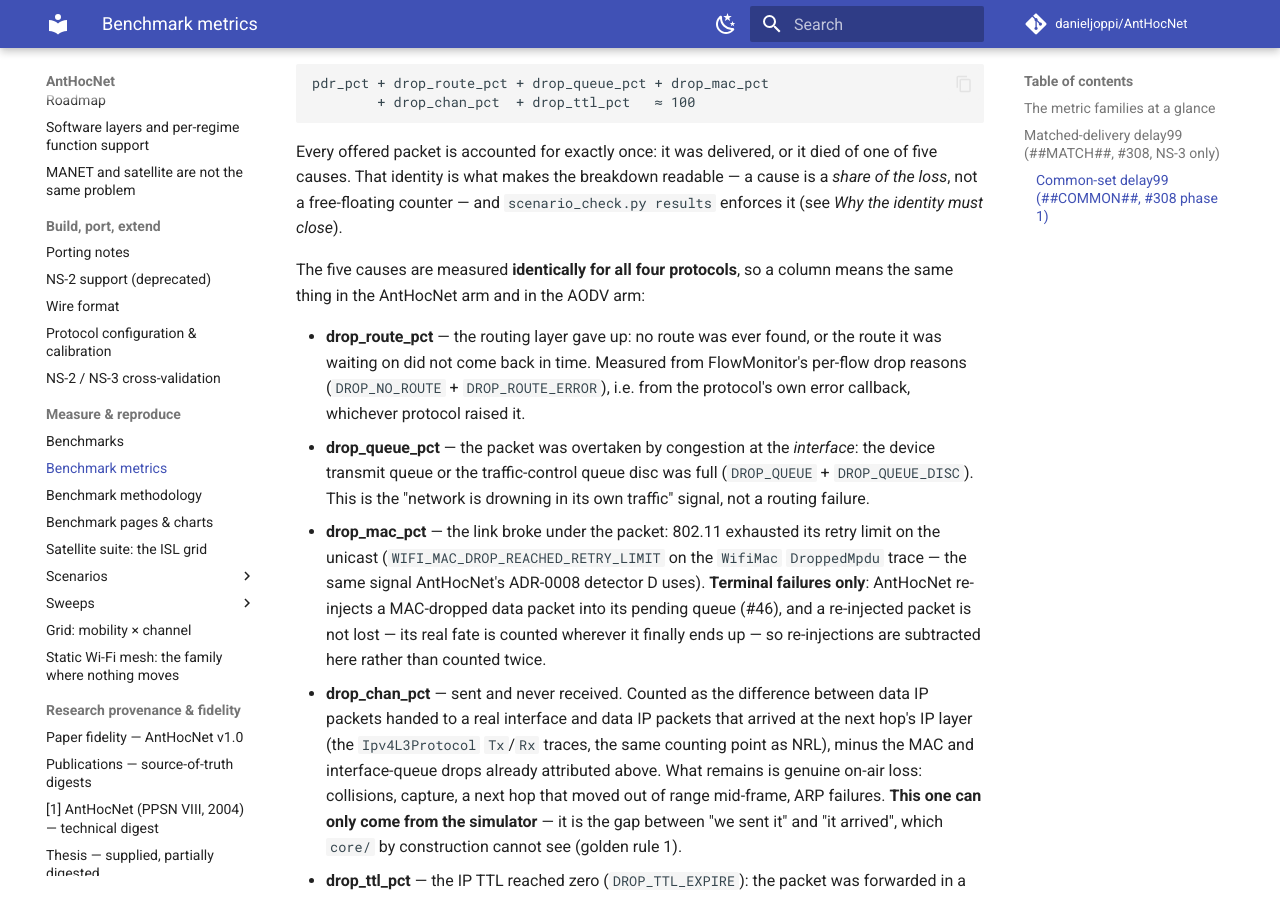
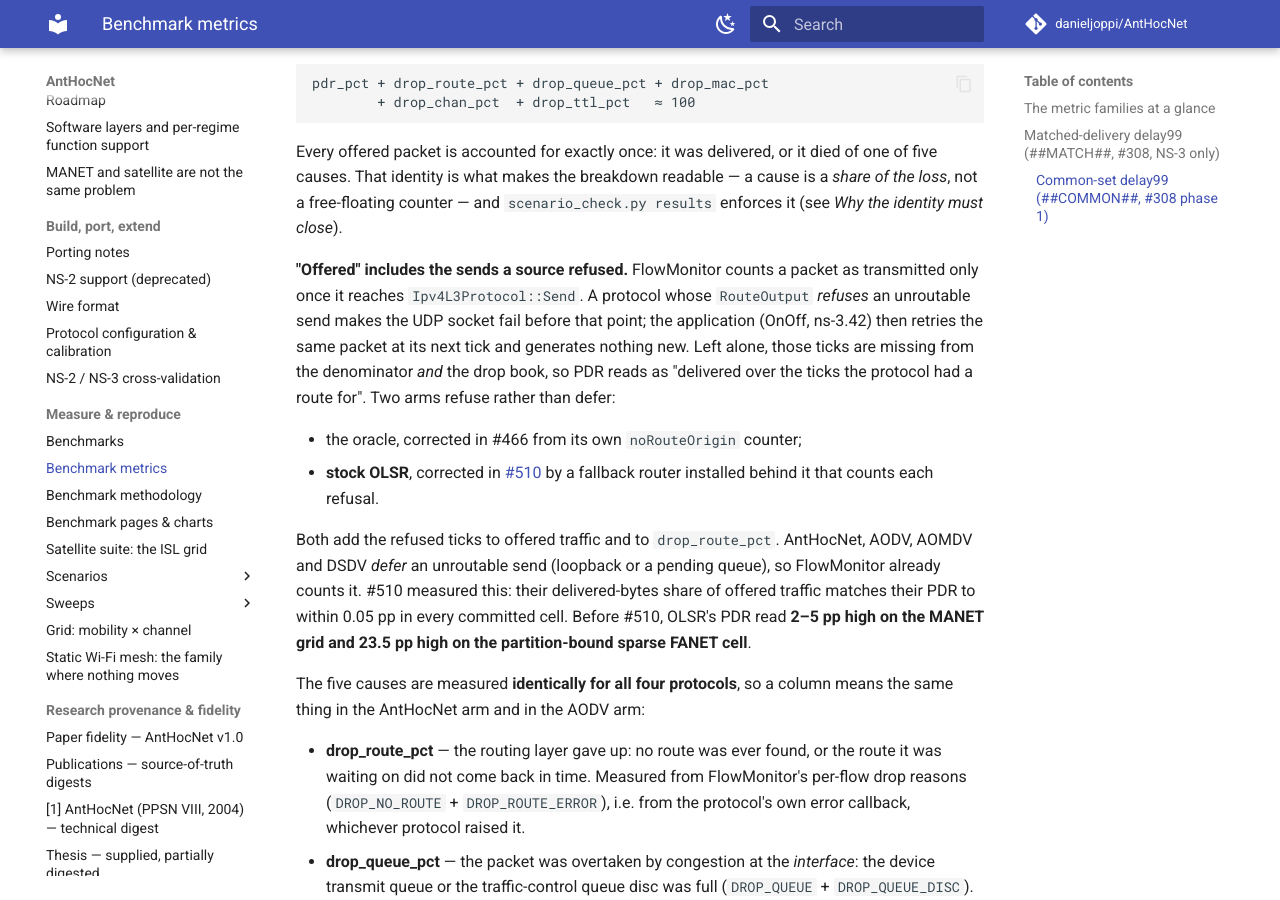
Before and after one commit to danieljoppi/AntHocNet, an MkDocs documentation site: the page built from docs/benchmarks/metrics.md, in a window 1280 px wide and 900 px high, scrolled down 20785 px. Built offline with MkDocs 1.6.1 and Material for MkDocs 9.7.7, drawn with Linux system fonts in a browser that asks for light colours; comment, search, counter and statistics services are not loaded.

Commit message:
fix(bench): count OLSR's source-refused sends as offered packets (#511)
Stock ns-3 OLSR refuses an unroutable send outright: RouteOutput returns a
null route, the UDP socket send fails before Ipv4L3Protocol::Send, and
FlowMonitor never counts the packet as transmitted. On ns-3.42 OnOff then
caches it and retries the same packet at the next tick, generating nothing
new. OLSR's PDR was therefore "delivered over the ticks it had a route
for", not over offered traffic -- the defect #464 found for the oracle,
which #466 fixed through the oracle's own noRouteOrigin counter. OLSR has
no such counter, so it was never corrected.

Fix: the OLSR arm now installs OLSR behind an Ipv4ListRouting whose
lowest-priority entry, SourceRefusalCounter, is consulted only when OLSR
has already returned no route. It counts that refusal (unicast
destinations only; limited broadcast never reaches RouteOutput) and
refuses too. The count is added to offered packets and to drop_route,
exactly as #466 does for the oracle -- one count per refused tick.

Verified locally (3.42, fanet preset, --range=250 --time=300 --runs=2
--protocols=olsr,aodv,oracle, oracle RecomputeInterval=100ms):
- OLSR PDR 31.02 -> 14.55 (seed 1) and 41.26 -> 24.35 (seed 2). The
  delivered-bytes estimator in #510 (thrput_olsr / thrput_oracle x
  PDR_oracle) predicted 14.56 and 24.30.
- Every other byte of output is identical: AODV and oracle rows, and
  OLSR's delay, delay99, throughput, NRL, control packets, energy,
  ##MATCH##/##COMMON## rows. Wrapping OLSR in the list router changed its
  routing behaviour in no observable way; only the denominator moved.
- OLSR's drop book now closes on offered traffic: route 5.40 -> 49.89,
  sum 99.16 -> 99.54.

metrics.md: the drop-cause section states what "offered" includes, which
two arms refuse rather than defer, and how each is corrected.

Every published OLSR PDR is affected (#510 has the per-cell table);
restating the pages is follow-up work on that issue.


Claude-Session: https://claude.ai/code/session_01HNDVU4LKsoUZ4oGXKuibE2

Co-authored-by: Claude <noreply@anthropic.com>

```diff
--- a/docs/benchmarks/metrics.md
+++ b/docs/benchmarks/metrics.md
@@ -941,6 +941,25 @@ Every offered packet is accounted for exactly once: it was delivered, or it
 died of one of five causes. That identity is what makes the breakdown readable
 — a cause is a *share of the loss*, not a free-floating counter — and
 `scenario_check.py results` enforces it (see *Why the identity must close*).
+
+**"Offered" includes the sends a source refused.** FlowMonitor counts a packet
+as transmitted only once it reaches `Ipv4L3Protocol::Send`. A protocol whose
+`RouteOutput` *refuses* an unroutable send makes the UDP socket fail before
+that point; the application (OnOff, ns-3.42) then retries the same packet at
+its next tick and generates nothing new. Left alone, those ticks are missing
+from the denominator *and* the drop book, so PDR reads as "delivered over the
+ticks the protocol had a route for". Two arms refuse rather than defer:
+
+- the oracle, corrected in #466 from its own `noRouteOrigin` counter;
+- **stock OLSR**, corrected in [#510](https://github.com/danieljoppi/AntHocNet/issues/510)
+  by a fallback router installed behind it that counts each refusal.
+
+Both add the refused ticks to offered traffic and to `drop_route_pct`.
+AntHocNet, AODV, AOMDV and DSDV *defer* an unroutable send (loopback or a
+pending queue), so FlowMonitor already counts it. #510 measured this: their
+delivered-bytes share of offered traffic matches their PDR to within 0.05 pp
+in every committed cell. Before #510, OLSR's PDR read **2–5 pp high on the
+MANET grid and 23.5 pp high on the partition-bound sparse FANET cell**.
 
 The five causes are measured **identically for all four protocols**, so a
 column means the same thing in the AntHocNet arm and in the AODV arm:
```
Also changed, not shown: 1 other file.
